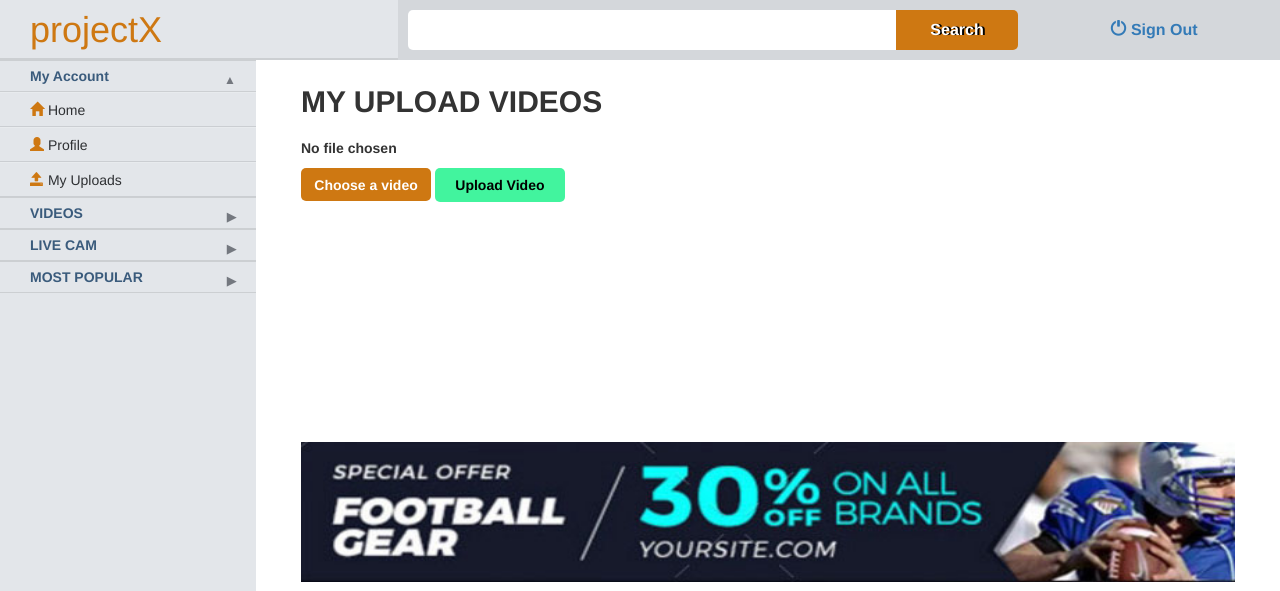
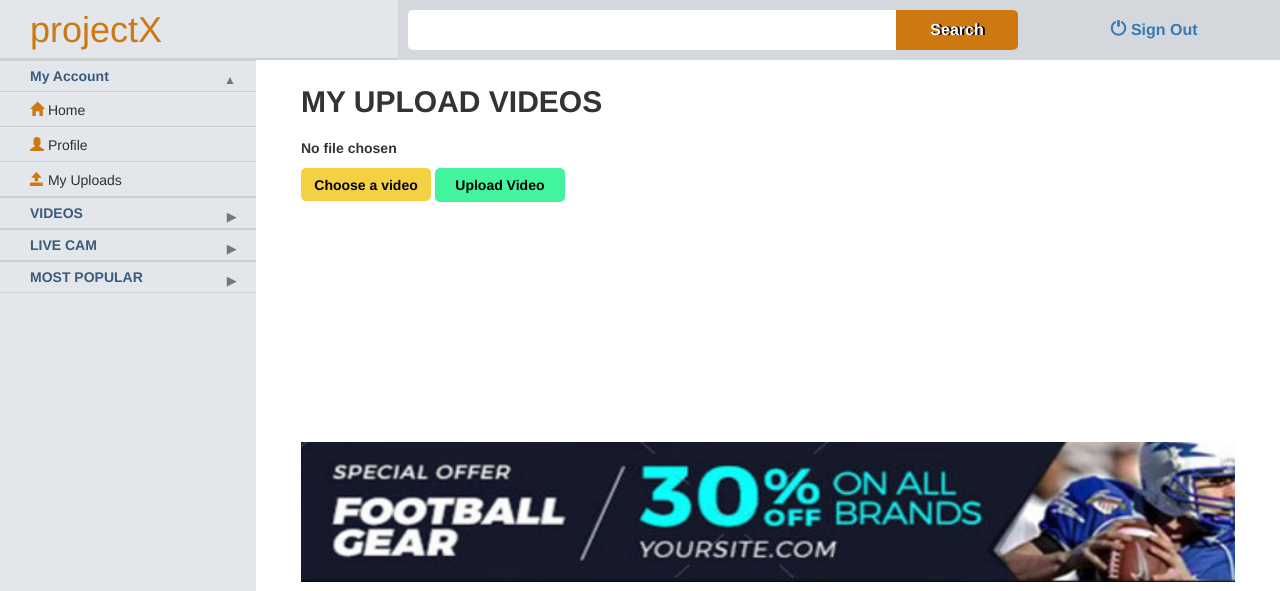
Before and after one commit to vhinzgithub/projectxxx, a PHP site: page /myuploads.php in a window 1280 px wide, with the pointer over the restyled element. Shown: the top 591 px of the page. Run offline with PHP 8.4, Linux system fonts and the light colour scheme; data that the repository does not hold is empty.

Commit message:
Add files via upload

```diff
--- a/style.css
+++ b/style.css
@@ -596,12 +596,20 @@ body{
     text-align: center;
 }
 
+#upload-form-container #custom-button:hover{
+    background-color: #f4d142;
+    color: #000000;
+}
+
 #upload-form-container #upload-button{
     background-color: #42f49e;
     color: #000000;
     margin-top: 10px!important;
 }
 
+#upload-form-container #upload-button:hover{
+    background-color: #41e5f4;
+}
 
 #chosenfile{
     font-weight: bold;
```
